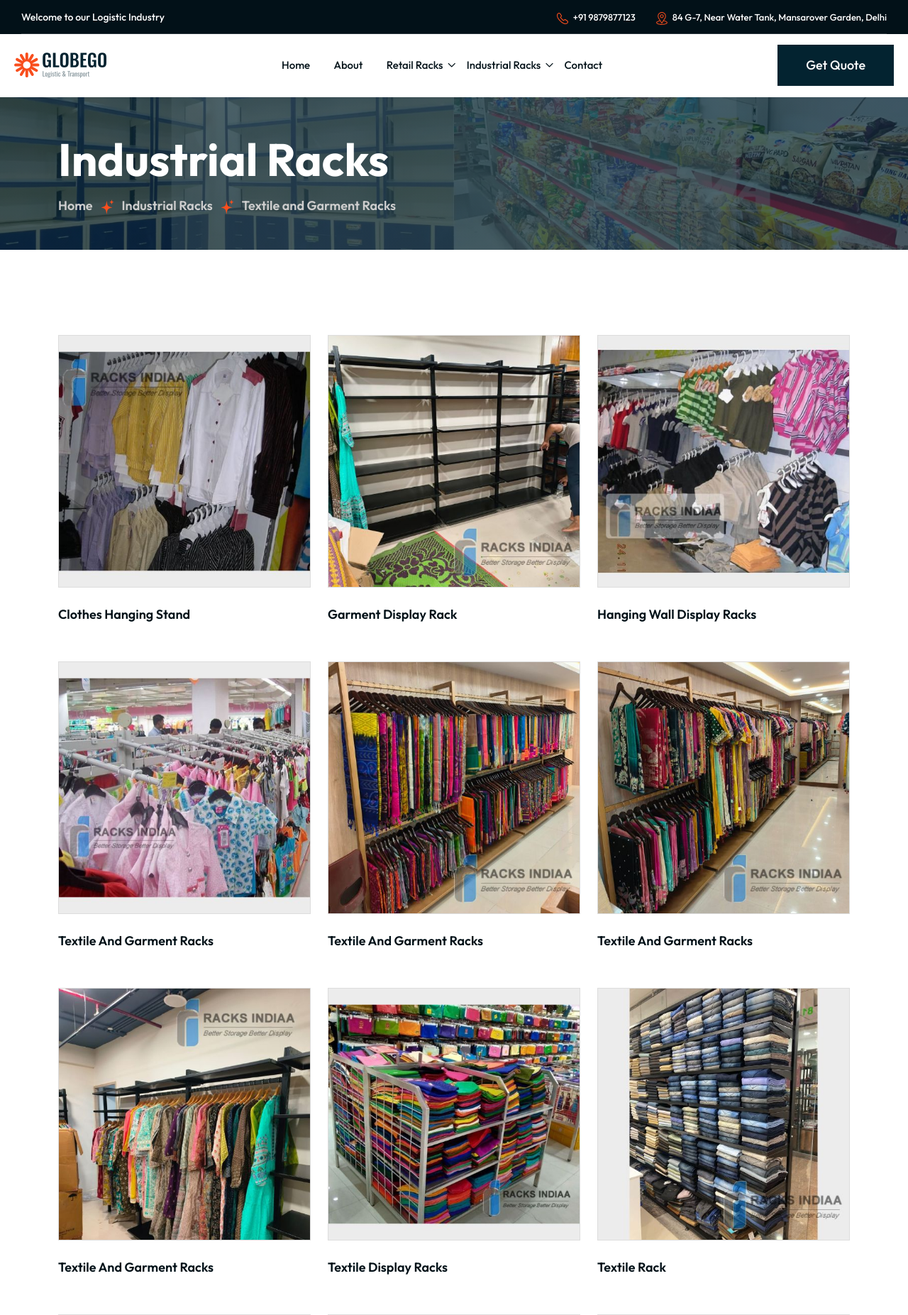
After one commit to proanubhav/rack-site, a PHP site: page /textile-and-garment-racks.php in a window 1280 px wide. The commit adds this page. Shown: the top 1853 px of the page at 71% size. Run offline with PHP 8.4, Linux system fonts and the light colour scheme; some libraries are stand-ins or nearby versions.

Commit message:
textile-and-garment-racks product listed

```diff
--- a/common/header.php
+++ b/common/header.php
@@ -81,7 +81,7 @@
                         <li><a href="fancy-store-racks.php">Fancy Store Racks</a></li>
                         <li><a href="medical-store-racks.php">Medical Store Racks</a></li>
                         <li><a href="electronic-display-racks.php">Electronic Display Racks</a></li>
-                        <li><a href="supermarket-racks.php">Textile &amp; Garment Racks</a></li>
+                        <li><a href="textile-and-garment-racks.php">Textile &amp; Garment Racks</a></li>
                         <li><a href="supermarket-racks.php">Books &amp; Library Racks</a></li>
                         <li><a href="supermarket-racks.php">Bag Racks</a></li>
                         <li><a href="supermarket-racks.php">Footwear Racks</a></li>
--- /dev/null
+++ b/textile-and-garment-racks.php
@@ -0,0 +1,216 @@
+<!DOCTYPE html>
+<html lang="en">
+
+
+<!-- Mirrored from demo.qzency.com/html/globego/preview/shop-list.php by HTTrack Website Copier/3.x [XR&CO'2014], Fri, 15 Aug 2025 17:34:01 GMT -->
+<head>
+    <meta charset="UTF-8" />
+    <meta name="viewport" content="width=device-width, initial-scale=1.0" />
+      <?php include 'common/css.php'; ?>
+</head>
+
+<body class="tt-magic-cursor">
+
+     <?php include 'common/header.php'; ?>
+
+    <!-- breadcrumb-section start -->
+    <div class="breadcrumb-section">
+        <div class="container">
+            <div class="row">
+                <div class="col-lg-12">
+                    <div class="banner-wrapper">
+                        <div class="banner-content">
+                            <h1>Industrial Racks</h1>
+                            <ul class="breadcrumb-list">
+                                <li><a href="index.php">Home</a></li>
+                                <li>
+                                    <svg width="21" height="21" viewBox="0 0 21 21" fill="none"
+                                        xmlns="http://www.w3.org/2000/svg">
+                                        <path
+                                            d="M16.6819 11.6277C11.2247 12.5252 10.2545 13.6653 9.52681 20.3112C9.50245 20.5296 9.18703 20.5296 9.16288 20.3112C8.43523 13.6653 7.46503 12.5496 2.00755 11.6277C1.78915 11.6035 1.78915 11.2883 2.00755 11.264C7.46503 10.3666 8.43523 9.25091 9.16288 2.60483C9.18703 2.38643 9.50245 2.38643 9.52681 2.60483C10.2543 9.25091 11.2245 10.3425 16.6819 11.264C16.876 11.2883 16.876 11.5792 16.6819 11.6277ZM19.0106 3.96311C17.3124 4.30289 16.8273 4.86065 16.5364 6.84956C16.5123 7.06796 16.1968 7.06796 16.1727 6.84956C15.8816 4.86065 15.3965 4.30268 13.6987 3.93896C13.6573 3.9297 13.6204 3.90663 13.5939 3.87355C13.5674 3.84048 13.553 3.79937 13.553 3.757C13.553 3.71463 13.5674 3.67352 13.5939 3.64045C13.6204 3.60737 13.6573 3.5843 13.6987 3.57503C15.3724 3.23546 15.8816 2.6777 16.1725 0.688794C16.1968 0.470394 16.5123 0.470394 16.5364 0.688794C16.8275 2.67749 17.3126 3.23546 19.0106 3.59939C19.2047 3.64769 19.2047 3.93896 19.0106 3.96311Z"
+                                            fill="#F84E1D" />
+                                    </svg>
+                                </li>
+                                <li>Industrial Racks</li>
+                                <li>
+                                    <svg width="21" height="21" viewBox="0 0 21 21" fill="none"
+                                        xmlns="http://www.w3.org/2000/svg">
+                                        <path
+                                            d="M16.6819 11.6277C11.2247 12.5252 10.2545 13.6653 9.52681 20.3112C9.50245 20.5296 9.18703 20.5296 9.16288 20.3112C8.43523 13.6653 7.46503 12.5496 2.00755 11.6277C1.78915 11.6035 1.78915 11.2883 2.00755 11.264C7.46503 10.3666 8.43523 9.25091 9.16288 2.60483C9.18703 2.38643 9.50245 2.38643 9.52681 2.60483C10.2543 9.25091 11.2245 10.3425 16.6819 11.264C16.876 11.2883 16.876 11.5792 16.6819 11.6277ZM19.0106 3.96311C17.3124 4.30289 16.8273 4.86065 16.5364 6.84956C16.5123 7.06796 16.1968 7.06796 16.1727 6.84956C15.8816 4.86065 15.3965 4.30268 13.6987 3.93896C13.6573 3.9297 13.6204 3.90663 13.5939 3.87355C13.5674 3.84048 13.553 3.79937 13.553 3.757C13.553 3.71463 13.5674 3.67352 13.5939 3.64045C13.6204 3.60737 13.6573 3.5843 13.6987 3.57503C15.3724 3.23546 15.8816 2.6777 16.1725 0.688794C16.1968 0.470394 16.5123 0.470394 16.5364 0.688794C16.8275 2.67749 17.3126 3.23546 19.0106 3.59939C19.2047 3.64769 19.2047 3.93896 19.0106 3.96311Z"
+                                            fill="#F84E1D" />
+                                    </svg>
+                                </li>
+                                <li>Textile and Garment Racks</li>
+                            </ul>
+                        </div>
+                    </div>
+                </div>
+            </div>
+        </div>
+    </div>
+    <!-- breadcrumb-section end -->
+
+    <!-- shop list section start -->
+    <div class="shop-list-section section-padding-top">
+        <div class="container">
+            <div class="row gy-5">
+                <div class="col-lg-4 col-md-6 wow animate fadeInDown" data-wow-delay="200ms" data-wow-duration="1500ms">
+                    <div class="product-card-wrap">
+                        <div class="product-image">
+                            <img src="assets/images-rack/product/retail-racks/textile-and-garment-racks/Hanging-wall-display-racks.jpg" alt="supermarket Rack">
+                        </div>
+                        <div class="product-content">
+                            <h2><a>Clothes Hanging Stand</a></h2>
+                        </div>
+                    </div>
+                </div>
+                <div class="col-lg-4 col-md-6 wow animate fadeInDown" data-wow-delay="400ms" data-wow-duration="1500ms">
+                    <div class="product-card-wrap">
+                        <div class="product-image">
+                            <img src="assets/images-rack/product/retail-racks/textile-and-garment-racks/Textile-shop-display-rack-4.jpg" alt="supermarket Rack">
+                        </div>
+                        <div class="product-content">
+                            <h2><a>Garment Display Rack</a></h2>
+                        </div>
+                    </div>
+                </div>
+                <div class="col-lg-4 col-md-6 wow animate fadeInDown" data-wow-delay="200ms" data-wow-duration="1500ms">
+                    <div class="product-card-wrap">
+                        <div class="product-image">
+                             <img src="assets/images-rack/product/retail-racks/textile-and-garment-racks/Wall-Garment-Display-Rack-1.jpg" alt="supermarket Rack">
+                        </div>
+                        <div class="product-content">
+                            <h2><a>Hanging wall display racks</a></h2>
+                        </div>
+                    </div>
+                </div>
+                 <div class="col-lg-4 col-md-6 wow animate fadeInDown" data-wow-delay="200ms" data-wow-duration="1500ms">
+                    <div class="product-card-wrap">
+                        <div class="product-image">
+                             <img src="assets/images-rack/product/retail-racks/textile-and-garment-racks/Textile-and-garment-racks.jpg" alt="supermarket Rack">
+                        </div>
+                        <div class="product-content">
+                            <h2><a>Textile and garment racks</a></h2>
+                        </div>
+                    </div>
+                </div>
+                <div class="col-lg-4 col-md-6 wow animate fadeInDown" data-wow-delay="400ms" data-wow-duration="1500ms">
+                    <div class="product-card-wrap">
+                        <div class="product-image">
+                            <img src="assets/images-rack/product/retail-racks/textile-and-garment-racks/Textile-and-garment-racks-3.jpg" alt="supermarket Rack">
+                        </div>
+                        <div class="product-content">
+                            <h2><a>Textile and garment racks</a></h2>
+                        </div>
+                    </div>
+                </div>
+                <div class="col-lg-4 col-md-6 wow animate fadeInDown" data-wow-delay="400ms" data-wow-duration="1500ms">
+                    <div class="product-card-wrap">
+                        <div class="product-image">
+                             <img src="assets/images-rack/product/retail-racks/textile-and-garment-racks/Textile-and-garment-racks-2.jpg" alt="supermarket Rack">
+                        </div>
+                        <div class="product-content">
+                            <h2><a>Textile and garment racks</a></h2>
+                        </div>
+                    </div>
+                </div>
+                <div class="col-lg-4 col-md-6 wow animate fadeInDown" data-wow-delay="400ms" data-wow-duration="1500ms">
+                    <div class="product-card-wrap">
+                        <div class="product-image">
+                             <img src="assets/images-rack/product/retail-racks/textile-and-garment-racks/Textile-and-garment-racks-44.jpg" alt="supermarket Rack">
+                        </div>
+                        <div class="product-content">
+                            <h2><a>Textile and garment racks</a></h2>
+                        </div>
+                    </div>
+                </div>
+                <div class="col-lg-4 col-md-6 wow animate fadeInDown" data-wow-delay="400ms" data-wow-duration="1500ms">
+                    <div class="product-card-wrap">
+                        <div class="product-image">
+                             <img src="assets/images-rack/product/retail-racks/textile-and-garment-racks/Garment-Display-Rack-2.jpg" alt="supermarket Rack">
+                        </div>
+                        <div class="product-content">
+                            <h2><a>Textile display racks</a></h2>
+                        </div>
+                    </div>
+                </div>
+                <div class="col-lg-4 col-md-6 wow animate fadeInDown" data-wow-delay="400ms" data-wow-duration="1500ms">
+                    <div class="product-card-wrap">
+                        <div class="product-image">
+                             <img src="assets/images-rack/product/retail-racks/textile-and-garment-racks/Textile-display-racks-4.jpg" alt="supermarket Rack">
+                        </div>
+                        <div class="product-content">
+                            <h2><a>Textile Rack</a></h2>
+                        </div>
+                    </div>
+                </div>
+                <div class="col-lg-4 col-md-6 wow animate fadeInDown" data-wow-delay="400ms" data-wow-duration="1500ms">
+                    <div class="product-card-wrap">
+                        <div class="product-image">
+                             <img src="assets/images-rack/product/retail-racks/textile-and-garment-racks/Garment-Display-Rack.jpg" alt="supermarket Rack">
+                        </div>
+                        <div class="product-content">
+                            <h2><a>Textile shop display rack</a></h2>
+                        </div>
+                    </div>
+                </div>
+                <div class="col-lg-4 col-md-6 wow animate fadeInDown" data-wow-delay="400ms" data-wow-duration="1500ms">
+                    <div class="product-card-wrap">
+                        <div class="product-image">
+                             <img src="assets/images-rack/product/retail-racks/textile-and-garment-racks/Textile-and-garment-display-racks-2.jpg" alt="supermarket Rack">
+                        </div>
+                        <div class="product-content">
+                            <h2><a>Wall Garment Display Rack</a></h2>
+                        </div>
+                    </div>
+                </div>
+                <div class="col-lg-4 col-md-6 wow animate fadeInDown" data-wow-delay="400ms" data-wow-duration="1500ms">
+                    <div class="product-card-wrap">
+                        <div class="product-image">
+                             <img src="assets/images-rack/product/retail-racks/textile-and-garment-racks/Wall-Hanging-display-racks.jpg" alt="supermarket Rack">
+                        </div>
+                        <div class="product-content">
+                            <h2><a>Wall Hanging display racks</a></h2>
+                        </div>
+                    </div>
+                </div>
+                <div class="col-lg-4 col-md-6 wow animate fadeInDown" data-wow-delay="400ms" data-wow-duration="1500ms">
+                    <div class="product-card-wrap">
+                        <div class="product-image">
+                             <img src="assets/images-rack/product/retail-racks/textile-and-garment-racks/Wall-mounted-display-racks-2.jpg" alt="supermarket Rack">
+                        </div>
+                        <div class="product-content">
+                            <h2><a>Wall mounted display racks</a></h2>
+                        </div>
+                    </div>
+                </div>
+                <div class="col-lg-4 col-md-6 wow animate fadeInDown" data-wow-delay="400ms" data-wow-duration="1500ms">
+                    <div class="product-card-wrap">
+                        <div class="product-image">
+                             <img src="assets/images-rack/product/retail-racks/textile-and-garment-racks/Wall-mounted-display-racks.jpg" alt="supermarket Rack">
+                        </div>
+                        <div class="product-content">
+                            <h2><a>Wall mounted display racks</a></h2>
+                        </div>
+                    </div>
+                </div>
+                <div class="col-lg-4 col-md-6 wow animate fadeInDown" data-wow-delay="400ms" data-wow-duration="1500ms">
+                    <div class="product-card-wrap">
+                        <div class="product-image">
+                             <img src="assets/images-rack/product/retail-racks/textile-and-garment-racks/Wall-mounted-hanging-display-racks.jpg" alt="supermarket Rack">
+                        </div>
+                        <div class="product-content">
+                            <h2><a>Wall mounted hanging display racks</a></h2>
+                        </div>
+                    </div>
+                </div>
+
+            </div>
+        </div>
+    </div>
+    <!-- shop list section end -->
+
+      <?php include 'common/footer.php'; ?>
+</body>
+
+</html>
```
Also changed, not shown: assets/images-rack/product/retail-racks/textile-and-garment-racks/Garment-Display-Rack-2.jpg (added), assets/images-rack/product/retail-racks/textile-and-garment-racks/Garment-Display-Rack.jpg (added), assets/images-rack/product/retail-racks/textile-and-garment-racks/Hanging-wall-display-racks.jpg (added), assets/images-rack/product/retail-racks/textile-and-garment-racks/Textile-and-garment-display-racks-2.jpg (added), assets/images-rack/product/retail-racks/textile-and-garment-racks/Textile-and-garment-racks-2.jpg (added), assets/images-rack/product/retail-racks/textile-and-garment-racks/Textile-and-garment-racks-3.jpg (added), assets/images-rack/product/retail-racks/textile-and-garment-racks/Textile-and-garment-racks-44.jpg (added), assets/images-rack/product/retail-racks/textile-and-garment-racks/Textile-and-garment-racks.jpg (added), assets/images-rack/product/retail-racks/textile-and-garment-racks/Textile-display-racks-4.jpg (added), assets/images-rack/product/retail-racks/textile-and-garment-racks/Textile-shop-display-rack-4.jpg (added), assets/images-rack/product/retail-racks/textile-and-garment-racks/Wall-Garment-Display-Rack-1.jpg (added), assets/images-rack/product/retail-racks/textile-and-garment-racks/Wall-Hanging-display-racks.jpg (added), assets/images-rack/product/retail-racks/textile-and-garment-racks/Wall-mounted-display-racks-2.jpg (added), assets/images-rack/product/retail-racks/textile-and-garment-racks/Wall-mounted-display-racks.jpg (added), 1 more files.
